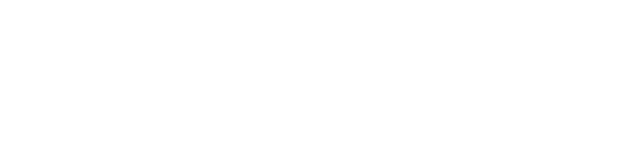
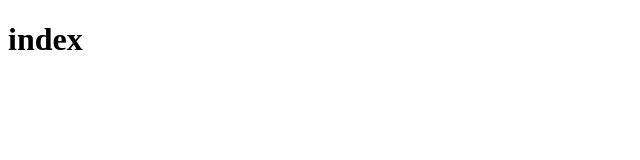
Before and after one commit to brotherj0923/HJ2, a plain HTML site: page index.html in a window 1280 px wide. Shown: the whole page, without its empty margins (0-640 px from the left). Drawn offline with Linux system fonts and the light colour scheme.

Commit message:
index edit
인덱스 수정

```diff
--- a/index.html
+++ b/index.html
@@ -3,9 +3,9 @@
 <head>
     <meta charset="UTF-8">
     <meta name="viewport" content="width=device-width, initial-scale=1.0">
-    <title>Document</title>
+    <title>Index</title>
 </head>
 <body>
-
+    <h1>index</h1>
 </body>
 </html>
```
